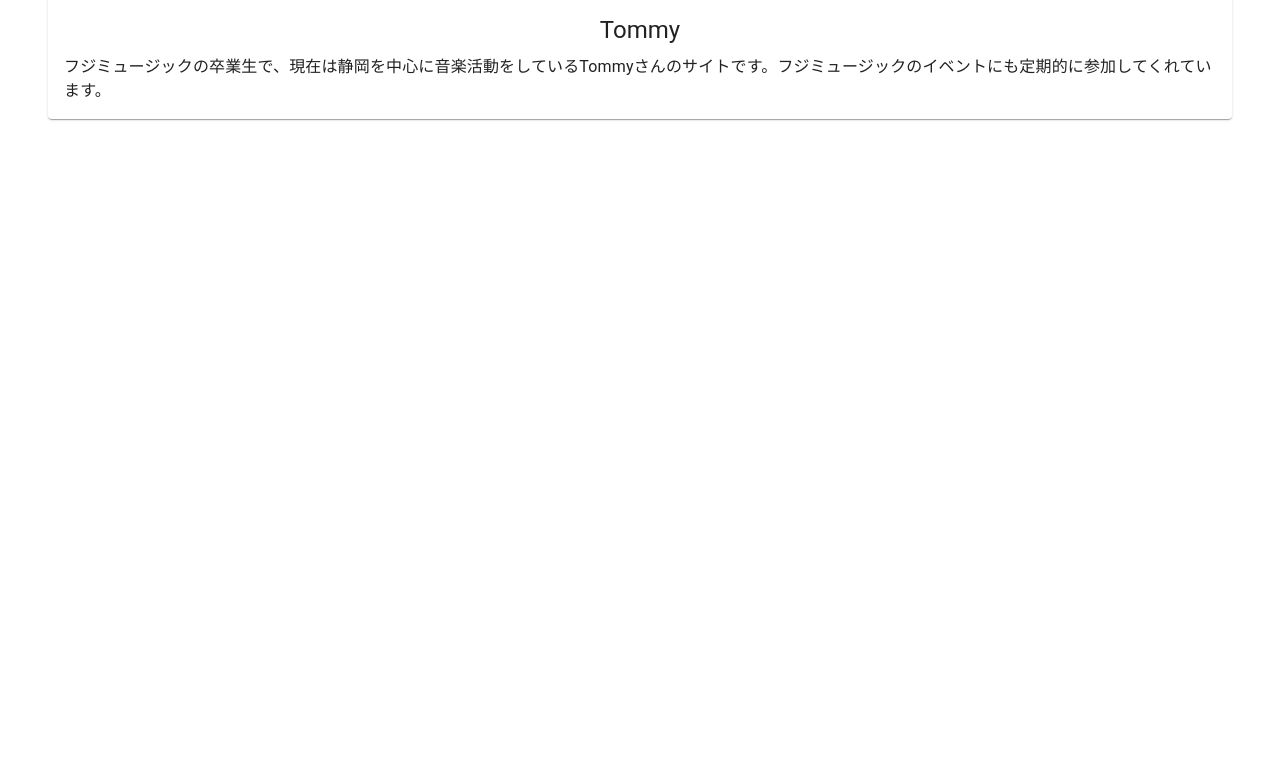
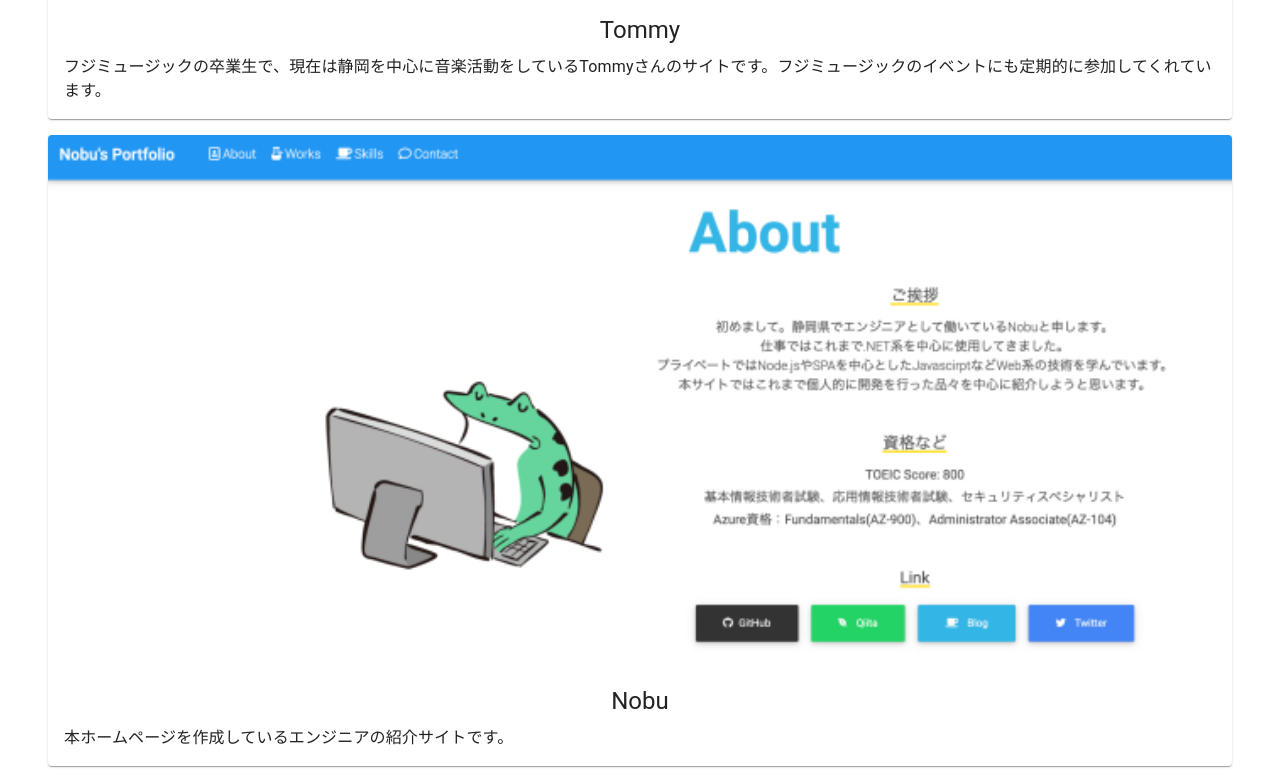
Before and after one commit to nobu17/fujimusic_react_app, a React (Create React App) app: page /students in a window 1280 px wide. Shown: the part 816-1598 px from the top of the page. Before the commit the page ends 951 px from the top, so only its background shows below. Built offline with nearby package versions, Linux system fonts and the light colour scheme; no server answers.

Commit message:
add my site

```diff
--- a/src/pages/Students.jsx
+++ b/src/pages/Students.jsx
@@ -15,6 +15,12 @@ const infoList = [
       'フジミュージックの卒業生で、現在は静岡を中心に音楽活動をしているTommyさんのサイトです。フジミュージックのイベントにも定期的に参加してくれています。',
     image: `${process.env.PUBLIC_URL}/images/tommy.jpg`,
     url: 'https://officeswitch.amebaownd.com',
+  },
+  {
+    title: 'Nobu',
+    contents: '本ホームページを作成しているエンジニアの紹介サイトです。',
+    image: `${process.env.PUBLIC_URL}/images/nobu.png`,
+    url: 'https://nobu17.github.io/Nobus_portfolio',
   },
 ]
 
```
Also changed, not shown: public/images/nobu.png (added).
